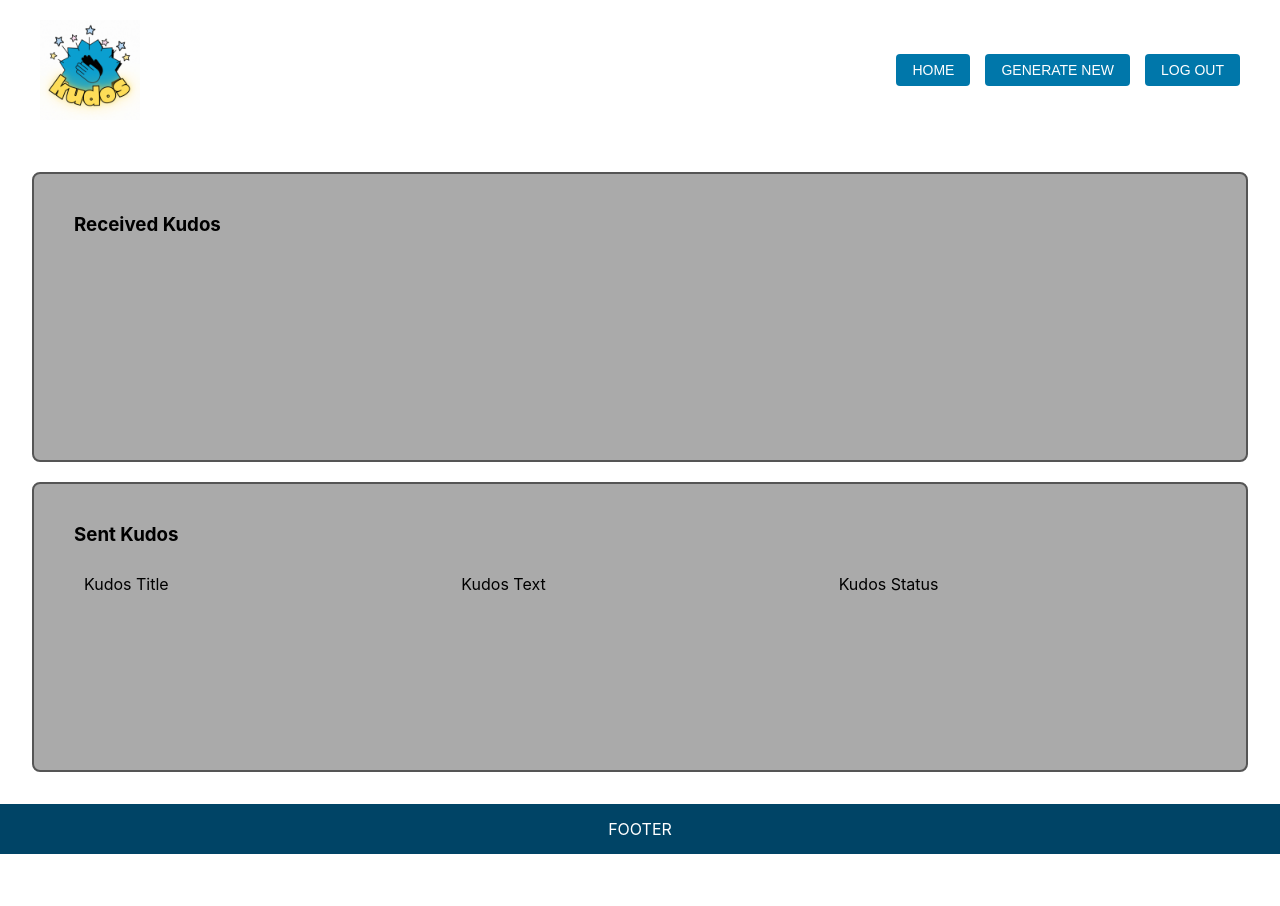
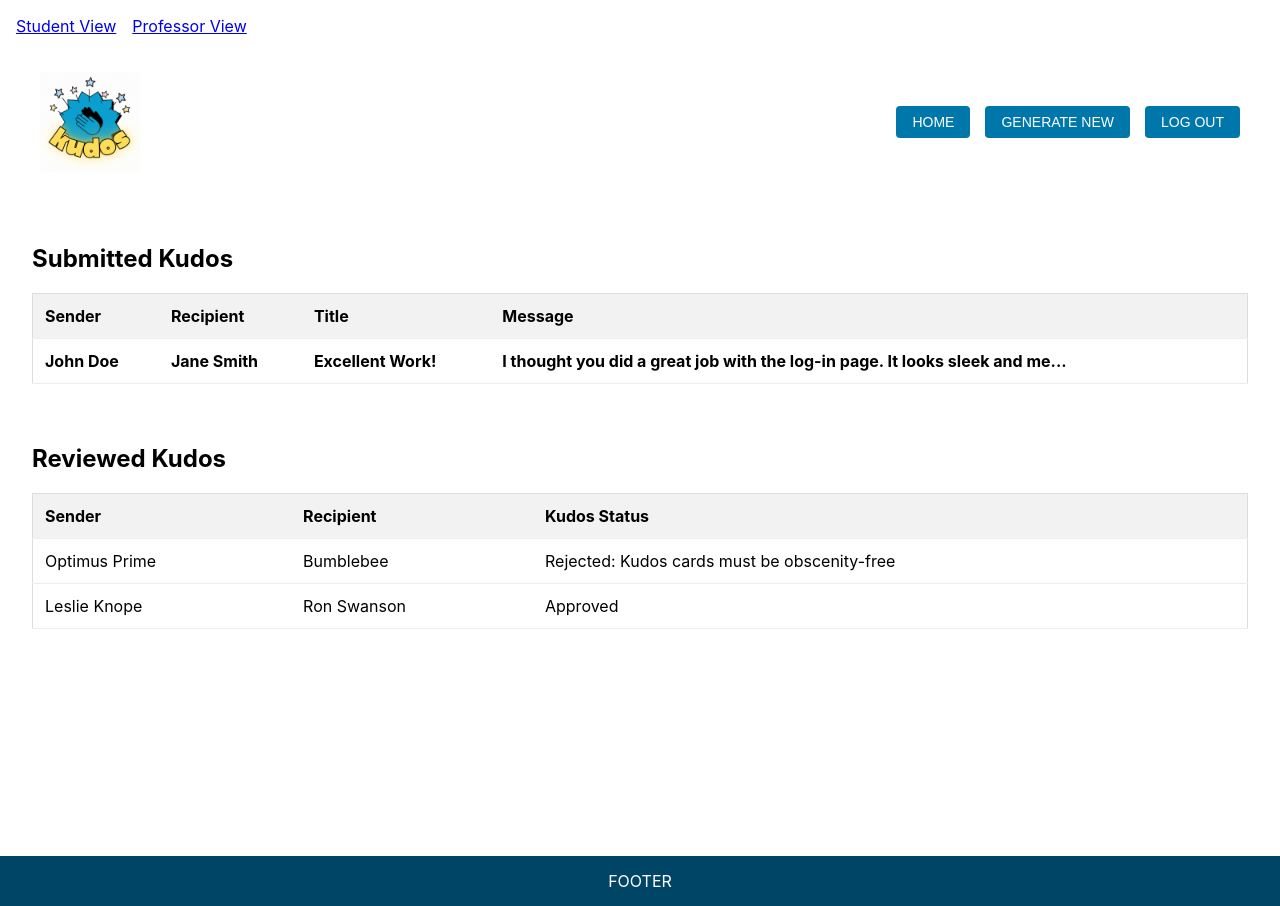
Before and after one commit to HadassahJohnson/kudos-front-end, a React (Create React App) app: page /professorView in a window 1280 px wide. Before the commit the page ends 854 px from the top, so only its background shows below. Built offline with nearby package versions, Linux system fonts and the light colour scheme.

Commit message:
updated wireframe

```diff
--- a/package.json
+++ b/package.json
@@ -9,6 +9,7 @@
     "@testing-library/user-event": "^13.5.0",
     "react": "^19.1.1",
     "react-dom": "^19.1.1",
+    "react-router-dom": "^7.8.2",
     "react-scripts": "5.0.1",
     "web-vitals": "^2.1.4"
   },
--- a/src/App.js
+++ b/src/App.js
@@ -1,21 +1,23 @@
 import React from "react";
-import './styles/Wireframe.css';
-import Header from "./components/Header";
-import ReceivedKudos from "./components/ReceivedKudos";
-import SentKudos from "./components/SentKudos";
-import Footer from "./components/Footer";
+import {BrowserRouter, Routes, Route, Link} from "react-router-dom";
+import StudentView from "./pages/StudentView";
+import ProfessorView from "./pages/ProfessorView";
 
-function App() {
-  return (
-    <div className="app-container">
-      <Header />
-      <div className="main-content">
-        <ReceivedKudos />
-        <SentKudos />
-      </div>
-      <Footer />
-    </div>
-  );
+
+function App(){
+    return (
+        <BrowserRouter>
+            <nav style = {{padding:"1rem", background:"f4f4f4"}}>
+                <Link to = "/studentView" style = {{marginRight: "1rem"}}>Student View</Link>
+                <Link to = "/professorView">Professor View</Link>
+            </nav>
+
+            <Routes>
+                <Route path = "/studentView" element={<StudentView/>} />
+                <Route path = "/professorView" element={<ProfessorView />} />
+            </Routes>
+        </BrowserRouter>
+    );
 }
 
 export default App;
--- /dev/null
+++ b/src/components/ReceivedKudosProf.js
@@ -0,0 +1,29 @@
+import React from 'react';
+
+function ReceivedKudosProf() {
+    return (
+        <section>
+            <h2>Submitted Kudos</h2>
+            <table>
+                <thead>
+                <tr>
+                    <th>Sender</th>
+                    <th>Recipient</th>
+                    <th>Title</th>
+                    <th>Message</th>
+                </tr>
+                </thead>
+                <tbody>
+                <tr>
+                    <td><strong>John Doe</strong></td>
+                    <td><strong>Jane Smith</strong></td>
+                    <td><strong>Excellent Work!</strong></td>
+                    <td><strong>I thought you did a great job with the log-in page. It looks sleek and me...</strong></td>
+                </tr>
+                </tbody>
+            </table>
+        </section>
+    );
+}
+
+export default ReceivedKudosProf;
--- /dev/null
+++ b/src/components/ReceivedKudosStudent.js
@@ -0,0 +1,28 @@
+import React from 'react';
+
+function ReceivedKudosStudent() {
+    return (
+        <section>
+            <h2>Received Kudos</h2>
+            <table>
+                <thead>
+                <tr>
+                    <th>Sender</th>
+                    <th>Title</th>
+                    <th>Message</th>
+                </tr>
+                </thead>
+                <tbody>
+                <tr>
+                    <td><strong>Bill Gates</strong></td>
+                    <td>Totally Awesome!</td>
+                    <td>
+                    </td>
+                </tr>
+                </tbody>
+            </table>
+        </section>
+    );
+}
+
+export default ReceivedKudosStudent;
--- /dev/null
+++ b/src/components/SentKudosProf.js
@@ -0,0 +1,32 @@
+import React from "react";
+
+function SentKudosProf() {
+    return (
+        <section>
+            <h2>Reviewed Kudos</h2>
+            <table>
+                <thead>
+                <tr>
+                    <th>Sender</th>
+                    <th>Recipient</th>
+                    <th>Kudos Status</th>
+                </tr>
+                </thead>
+                <tbody>
+                <tr>
+                    <td>Optimus Prime</td>
+                    <td>Bumblebee</td>
+                    <td>Rejected: Kudos cards must be obscenity-free</td>
+                </tr>
+                <tr>
+                    <td>Leslie Knope</td>
+                    <td>Ron Swanson</td>
+                    <td>Approved</td>
+                </tr>
+                </tbody>
+            </table>
+        </section>
+    );
+}
+
+export default SentKudosProf;
--- /dev/null
+++ b/src/components/SentKudosStudent.js
@@ -0,0 +1,27 @@
+import React from "react";
+
+function SentKudosStudent() {
+    return (
+        <section>
+            <h2>Sent Kudos</h2>
+            <table>
+                <thead>
+                <tr>
+                    <th>Recipient</th>
+                    <th>Title</th>
+                    <th>Kudos Status</th>
+                </tr>
+                </thead>
+                <tbody>
+                <tr>
+                    <td>Abraham Lincoln</td>
+                    <td>Fantastic Effort!</td>
+                    <td>Received</td>
+                </tr>
+                </tbody>
+            </table>
+        </section>
+    );
+}
+
+export default SentKudosStudent;
--- /dev/null
+++ b/src/pages/ProfessorView.jsx
@@ -0,0 +1,21 @@
+import React from "react";
+import '../styles/Wireframe.css';
+import Header from "../components/Header";
+import ReceivedKudosProf from "../components/ReceivedKudosProf";
+import SentKudosProf from "../components/SentKudosProf";
+import Footer from "../components/Footer";
+
+function ProfessorView() {
+    return (
+        <div className="app-container">
+            <Header />
+            <div className="main-content">
+                <ReceivedKudosProf />
+                <SentKudosProf />
+            </div>
+            <Footer />
+        </div>
+    );
+}
+
+export default ProfessorView;
--- /dev/null
+++ b/src/pages/StudentView.jsx
@@ -0,0 +1,21 @@
+import React from "react";
+import '../styles/Wireframe.css';
+import Header from "../components/Header";
+import ReceivedKudosStudent from "../components/ReceivedKudosStudent";
+import SentKudosStudent from "../components/SentKudosStudent";
+import Footer from "../components/Footer";
+
+function StudentView() {
+    return (
+        <div className="app-container">
+            <Header />
+            <div className="main-content">
+                <ReceivedKudosStudent />
+                <SentKudosStudent />
+            </div>
+            <Footer />
+        </div>
+    );
+}
+
+export default StudentView;
--- a/src/styles/Wireframe.css
+++ b/src/styles/Wireframe.css
@@ -90,3 +90,26 @@
         flex-direction: column;
     }
 }
+
+table {
+    width: 100%;
+    border-collapse: collapse;
+    margin-bottom: 20px;
+    background: #fff;
+    border: 1px solid #ddd;
+}
+
+th, td {
+    padding: 12px;
+    border-bottom: 1px solid #eee;
+    text-align: left;
+}
+
+th {
+    background: #f2f2f2;
+    font-weight: bold;
+}
+
+tr:hover {
+    background-color: #fafafa;
+}
```
Also changed, not shown: src/app/app.js (added), 1 other file (tests, documents, lock files or other folders). Lines whose indentation alone changed are shown as unchanged.
